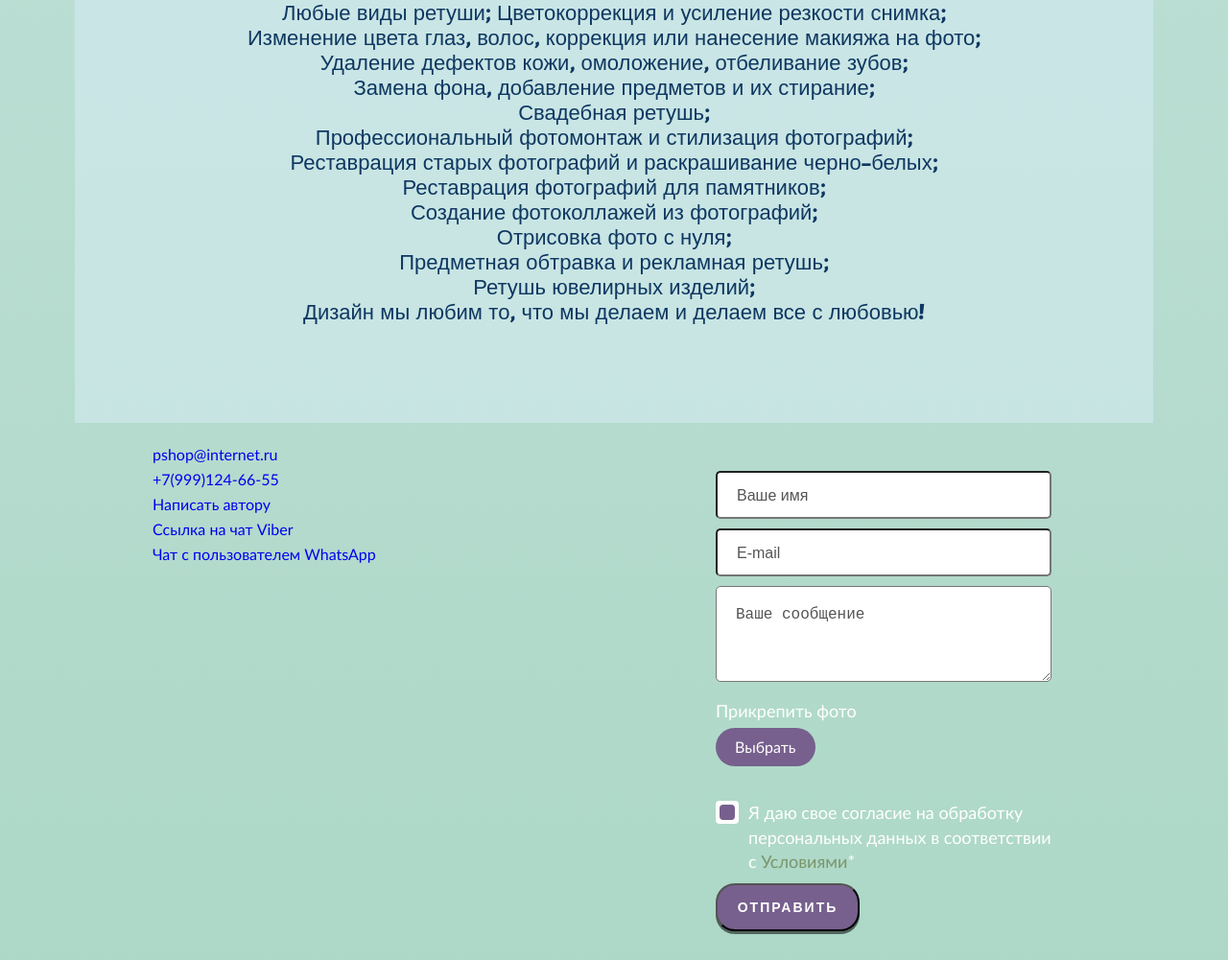
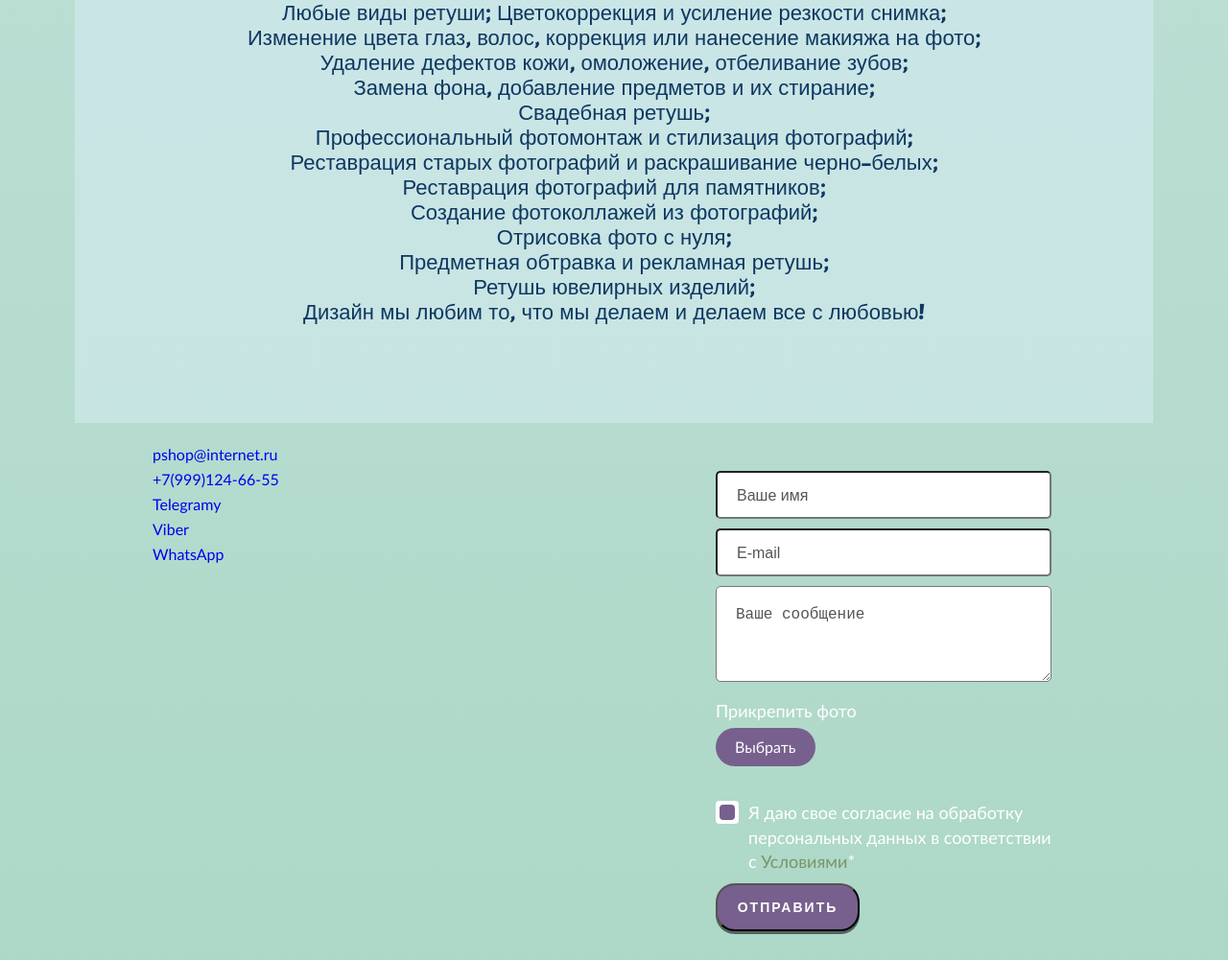
Before and after one commit to lunaymira/lunaymira.github.io, a plain HTML site: page index.html in a window 1280 px wide. Shown: the part 2216-3217 px from the top of the page at 96% size. Drawn offline with Linux system fonts and the light colour scheme; files whose address does not match are found by name.

Commit message:
Update index.html

```diff
--- a/index.html
+++ b/index.html
@@ -299,15 +299,15 @@
 									<a href="tel:+79991246655">+7(999)124-66-55</a>
 								</div>
 								<div class="contacts-column__item">
-									<a href="https://telegram.me/sanchessssssssssss">Написать автору</a>
+									<a href="https://telegram.me/sanchessssssssssss">Telegramу</a>
 								</div>
 
 								<div class="contacts-column__item">
-									<a href="viber://chat?number=%2B79991246655">Ссылка на чат Viber</a>
+									<a href="viber://chat?number=%2B79991246655">Viber</a>
 								</div>
 
 								<div class="contacts-column__item">
-									<a href="https://wa.me/79991246655">Чат с пользователем WhatsApp</a>
+									<a href="https://wa.me/79991246655">WhatsApp</a>
 								</div>
 
 
```
